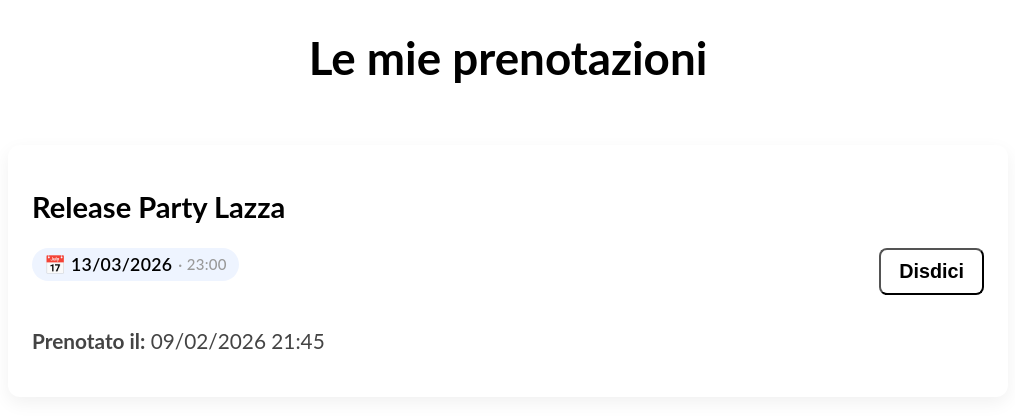
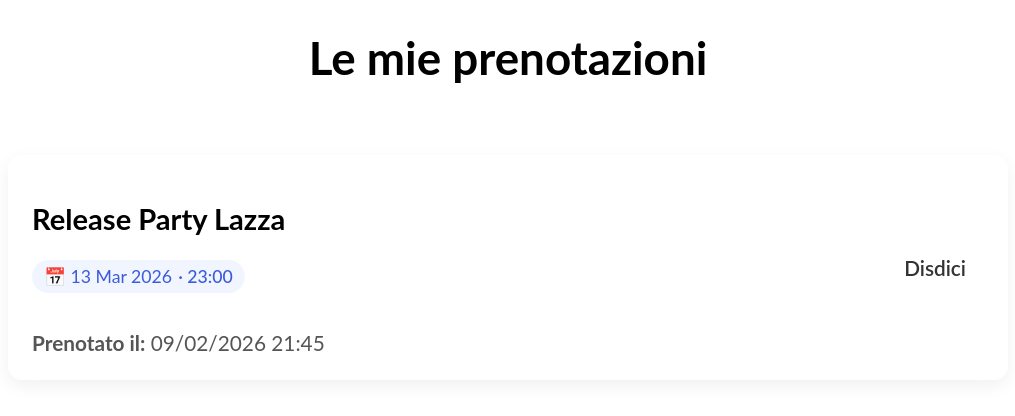
Before and after one commit to LucaT152/PrenotazioneEventi, a Django app: page /events/mie-prenotazioni/ in a window 1280 px wide. Shown: the part 64-480 px from the top of the page, without its empty margins (132-1147 px from the left). Run offline with Django 5.2, Linux system fonts and the light colour scheme; a user stored in the database is signed in; data comes from the database, SQL or seed files in the repository.

Commit message:
modificato card eventi(sia mie prenotazioni e home), pulsante disdici e ora nelle mie prenotazioni

```diff
--- a/library/events/static/css/styles.css
+++ b/library/events/static/css/styles.css
@@ -77,29 +77,28 @@
 .event-list {
   max-width: 1000px;
   margin: 0 auto;
-  padding: 20px;
+  padding: 30px 20px;
   display: flex;
   flex-direction: column;
-  gap: 32px;
+  gap: 22px;
 }
 
 
 
 .event-card {
   background-color: white;
-  border-radius: 12px;
-  padding: 20px 24px;
+  border-radius: 14px;
+  padding: 22px 24px;
   box-shadow: 0 6px 18px rgba(0,0,0,0.06);
   display: flex;
   justify-content: space-between;
   align-items: center;
   transition: transform 0.15s ease, box-shadow 0.15s ease;
-  margin: 0;
 }
 
 .event-card:hover {
   transform: translateY(-3px);
-  box-shadow: 0 10px 25px rgba(0,0,0,0.10);
+  box-shadow: 0 14px 32px rgba(0,0,0,0.10);
 }
 
 .event-card.booked {
@@ -109,7 +108,7 @@
 .event-main {
   display: flex;
   flex-direction: column;
-  align-items: flex-start;
+  gap: 10px;
 }
 
 .event-header {
@@ -126,13 +125,12 @@
   display: inline-flex;
   align-items: center;
   gap: 6px;
-  background: #eef4ff;
-  color: black;
+  background: #f1f5ff;
   padding: 6px 12px;
   border-radius: 999px;
   font-size: 0.85em;
-  font-weight: 600;
-  letter-spacing: 0.3px;
+  color: #3b5bdb;
+  width: fit-content;
 }
 
 .event-date:hover {
@@ -140,18 +138,22 @@
 }
 
 .event-time {
-  font-size: 0.85em;
-  color: #999;
+  color: #3b5bdb;
   font-weight: 500;
 }
 
 .event-description {
-  color: #444;
+  margin: 0;
+  color: #555;
   line-height: 1.5;
+  max-width: 620px;
 }
 
-.event-action {
-  align-self: center;
+.event-description {
+  margin: 0;
+  color: #555;
+  line-height: 1.5;
+  max-width: 620px;
 }
 
 .event-img {
@@ -201,15 +203,14 @@
 }
 
 .btn-primary {
-  color: black;
-  background-color: white;
   padding: 10px 18px;
-  border-radius: 8px;
-  font-size: 0.95em;
+  border-radius: 999px;
+  font-weight: 600;
+  border: none;
 }
 
 .btn-primary:hover {
-  background-color: #0b5ed7;
+  background-color: blue;
   color: white;
 }
 
--- a/library/events/templates/events/mie_prenotazioni.html
+++ b/library/events/templates/events/mie_prenotazioni.html
@@ -13,7 +13,7 @@
   {% for prenotazione in prenotazioni %}
   <div class="event-card">
 
-    <!-- TESTO A SINISTRA -->
+    <!-- TESTO -->
     <div class="event-main">
       <div class="event-header">
         <h2 class="event-title">
@@ -21,7 +21,7 @@
         </h2>
 
         <p class="event-date">
-          📅 {{ prenotazione.evento.data|date:"d/m/Y" }}
+          📅 {{ prenotazione.evento.data|date:"d M Y" }}
           <span class="event-time">
             · {{ prenotazione.evento.data|date:"H:i" }}
           </span>
@@ -34,14 +34,16 @@
       </p>
     </div>
 
-    <!-- AZIONI A DESTRA -->
+    <!-- AZIONE -->
     <div class="event-action">
       <form method="post" action="{% url 'disdici-prenotazione' prenotazione.id %}">
-        {% csrf_token %}
-        <button type="submit" class="btn btn-primary">
-          Disdici
-        </button>
-      </form>
+  {% csrf_token %}
+  <a href="#" class="btn btn-primary"
+     onclick="this.closest('form').submit(); return false;">
+    Disdici
+  </a>
+</form>
+
     </div>
 
   </div>
```
